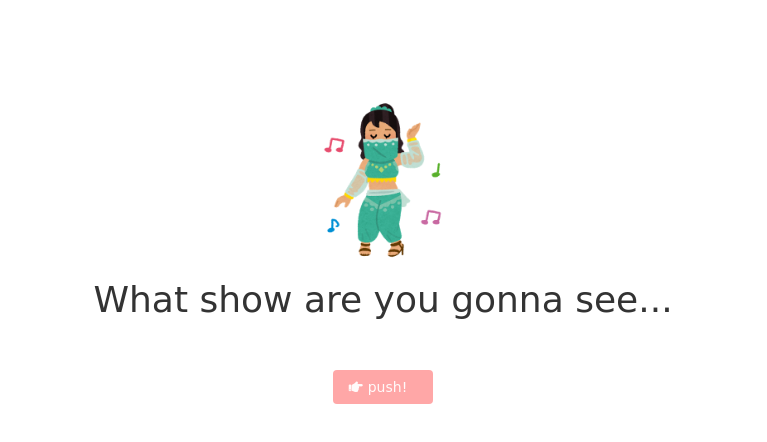
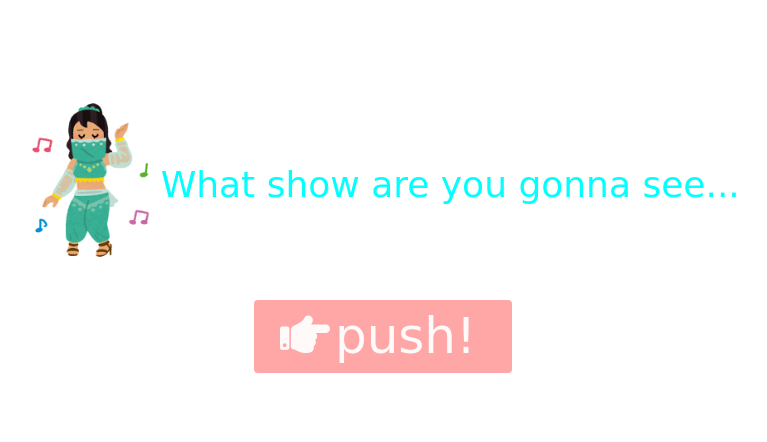
Before and after one commit to kyoro-chan/what-show, a plain HTML site: page index.html in a window 1280 px wide. Shown: the whole page, without its empty margins (257-1024 px from the left). Drawn offline with nearby package versions, Linux system fonts and the light colour scheme.

Commit message:
Update stylesheet.css

```diff
--- a/stylesheet.css
+++ b/stylesheet.css
@@ -1,11 +1,13 @@
 body {
   font-family: cursive;
+  width:100%;
 }
 
 a {
   text-decoration: none;
   color: #323A45;
   transition: all .3s;
+  font-size: 50px;
 }
 
 a:hover {
@@ -27,7 +29,7 @@ a:hover {
   text-align: center;
 }
 
-.title h3{
+.title h1{
   display:inline-block;
   color: aqua;
   font-family: cursive;
@@ -45,8 +47,8 @@ a:hover {
 .btn{
   margin-top: 40px;
   background-color: rgb(255, 167, 167);
-  width: 100px;
   text-align: center;
+  padding:0 25px;
 }
 
 .btn-push{
@@ -66,9 +68,9 @@ a:hover {
 }
 
 .resulttext{
-  font-size: 18px;
+  font-size: 35px;
 }
 
 .resulttext{
-  margin-top: 20px;
+  margin-top: 15px;
 }
```
